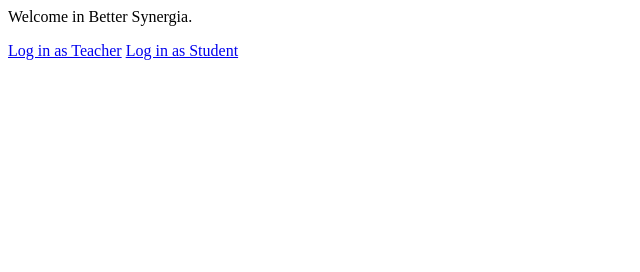
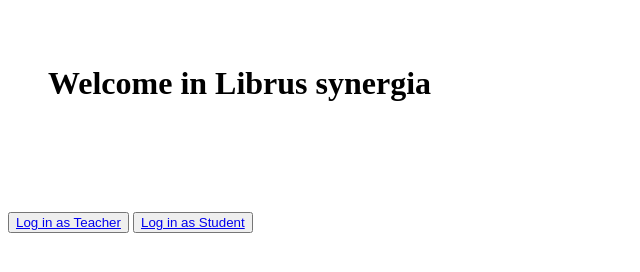
Before and after one commit to RafaelloB/Better-Synergia, a plain HTML site: page index.html in a window 1280 px wide. Shown: the whole page, without its empty margins (0-640 px from the left). Drawn offline with Linux system fonts and the light colour scheme.

Commit message:
Update index.html

```diff
--- a/index.html
+++ b/index.html
@@ -4,9 +4,16 @@
         <title>Home - Better Synergia</title>
     </head>
     <body>
-        <p>Welcome in Better Synergia.</p>
-        <a href="./login-tea.html">Log in as Teacher</a>
-        <a href="./login-stu.html">Log in as Student</a>
+        <dir>
+            <br></br>
+            <h1 id="wel">Welcome in Librus synergia</h1>
+            <br></br>
+            <br></br>
+        </dir>
+        <form>
+        <button><a href="./login-tea.html">Log in as Teacher</a></button>
+        <button><a href="./login-stu.html">Log in as Student</a></button>
+        </form>
 
     </body>
 </html>
```
